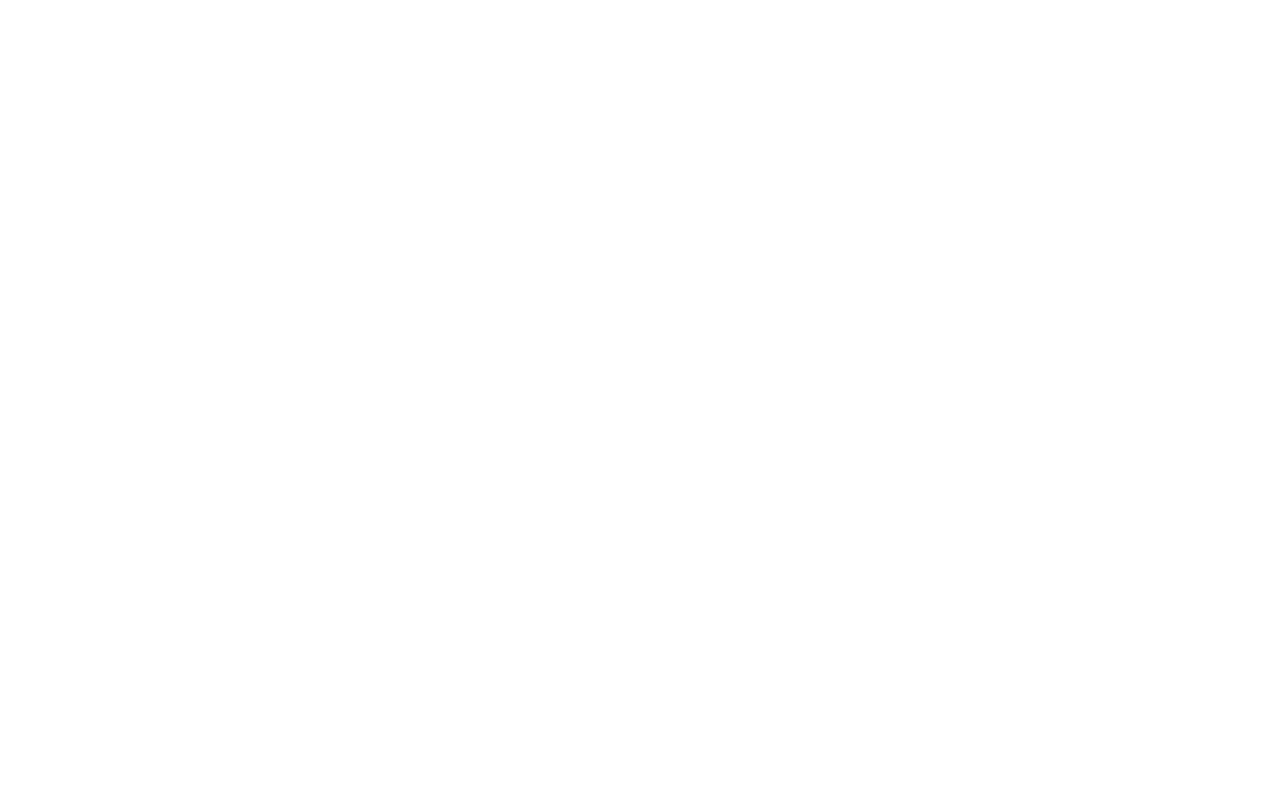
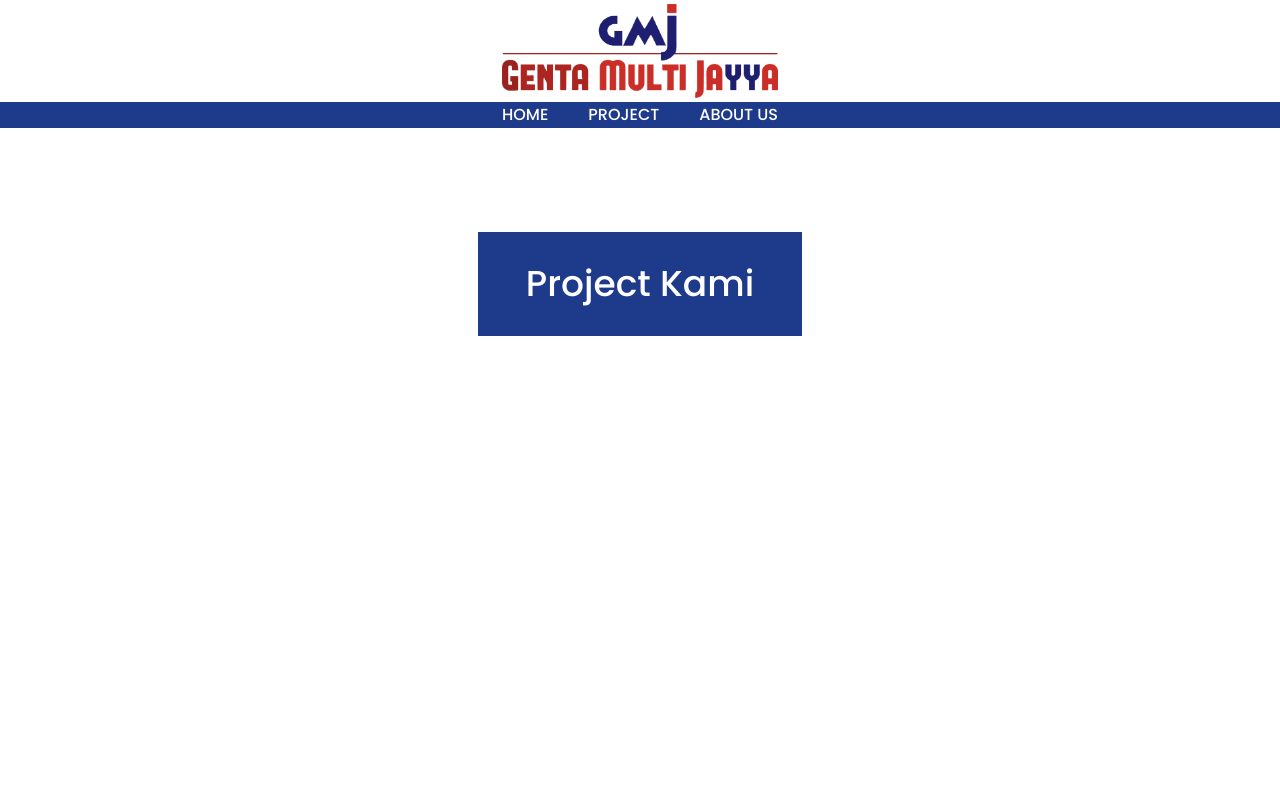
Before and after one commit to dzakwandp/gentamj, a Vue app: page /project in a window 1280 px wide. Before the commit this address had no page. Shown: the top 800 px of the page. Built offline with nearby package versions, Linux system fonts and the light colour scheme; what tailwindcss-bg-patterns would draw is missing.

Commit message:
[Update]Images: fix image bulk import

```diff
--- /dev/null
+++ b/src/assets/image/images.json
@@ -0,0 +1,28 @@
+{
+    "a": "src/assets/image/1.jpg",
+    "b": "src/assets/image/2.jpg",
+    "c": "src/assets/image/3.jpg",
+    "d": "src/assets/image/4.jpg",
+    "e": "src/assets/image/5.jpg",
+    "f": "src/assets/image/6.jpg",
+    "g": "src/assets/image/7.jpg",
+    "h": "src/assets/image/8.jpg",
+    "i": "src/assets/image/9.jpg",
+    "j": "src/assets/image/10.jpg",
+    "k": "src/assets/image/11.jpg",
+    "l": "src/assets/image/12jpg",
+    "m": "src/assets/image/13.jpg",
+    "n": "src/assets/image/14.jpg",
+    "o": "src/assets/image/15.jpg",
+    "p": "src/assets/image/16.jpg",
+    "q": "src/assets/image/17.jpg",
+    "r": "src/assets/image/18.jpg",
+    "s": "src/assets/image/19.jpg",
+    "t": "src/assets/image/20.jpg",
+    "u": "src/assets/image/21.jpg",
+    "v": "src/assets/image/22.jpg",
+    "w": "src/assets/image/23.jpg",
+    "x": "src/assets/image/24.jpg",
+    "y": "src/assets/image/25.jpg",
+    "z": "src/assets/image/26.jpg"
+  }
--- a/src/components/navbar.vue
+++ b/src/components/navbar.vue
@@ -21,8 +21,7 @@ export default {
       logo: Logo,
       navbarItems: [
         { title: "HOME", route: "/home" },
-        { title: "PORTOFOLIO", route: "/portofolio" },
-        { title: "GALLERY", route: "/gallery" },
+        { title: "PROJECT", route: "/project" },
         { title: "ABOUT US", route: "/about" },
       ],
     };
--- a/src/router/index.js
+++ b/src/router/index.js
@@ -1,7 +1,6 @@
 import { createRouter, createWebHistory } from "vue-router";
 import Home from "@/views/home.vue";
-import Portofolio from "@/views/portofolio.vue";
-import Gallery from "@/views/gallery.vue";
+import Project from "@/views/project.vue";
 import About from "@/views/about.vue";
 
 import DefaultLayout from "@/layout/default.vue";
@@ -21,14 +20,9 @@ const router = createRouter({
           component: Home,
         },
         {
-          path: "portofolio",
-          name: "portofolio",
-          component: Portofolio,
-        },
-        {
-          path: "gallery",
-          name: "gallery",
-          component: Gallery,
+          path: "project",
+          name: "project",
+          component: Project,
         },
         {
           path: "about",
--- a/src/views/gallery.vue
+++ /dev/null
@@ -1,9 +0,0 @@
-<template lang="">
-    <div class="min-h-screen">
-
-    </div>
-  </template>
-  <script>
-  export default {};
-  </script>
-  <style lang=""></style>
--- a/src/views/portofolio.vue
+++ /dev/null
@@ -1,9 +0,0 @@
-<template lang="">
-  <div class="min-h-screen">
-
-  </div>
-</template>
-<script>
-export default {};
-</script>
-<style lang=""></style>
--- /dev/null
+++ b/src/views/project.vue
@@ -0,0 +1,25 @@
+<template>
+  <div class="min-h-screen">
+    <div class="flex flex-col h-max w-full mt-10 items-center">
+      <div
+        class="flex w-96 h-36 -mb-20 pattern-cross pattern-slate-700 pattern-bg-white pattern-size-6 pattern-opacity-20"
+      ></div>
+      <div
+        class="w-max text-4xl bg-blue-900 text-white font-medium self-center px-12 py-8 z-10"
+      >
+        Project Kami
+      </div>
+    </div>
+  </div>
+</template>
+<script>
+import image from "@/assets/image/images.json";
+export default {
+  data() {
+    return {
+      image,
+    };
+  },
+};
+</script>
+<style lang=""></style>
```
Also changed, not shown: src/views/home.vue (+26 -13 lines).
